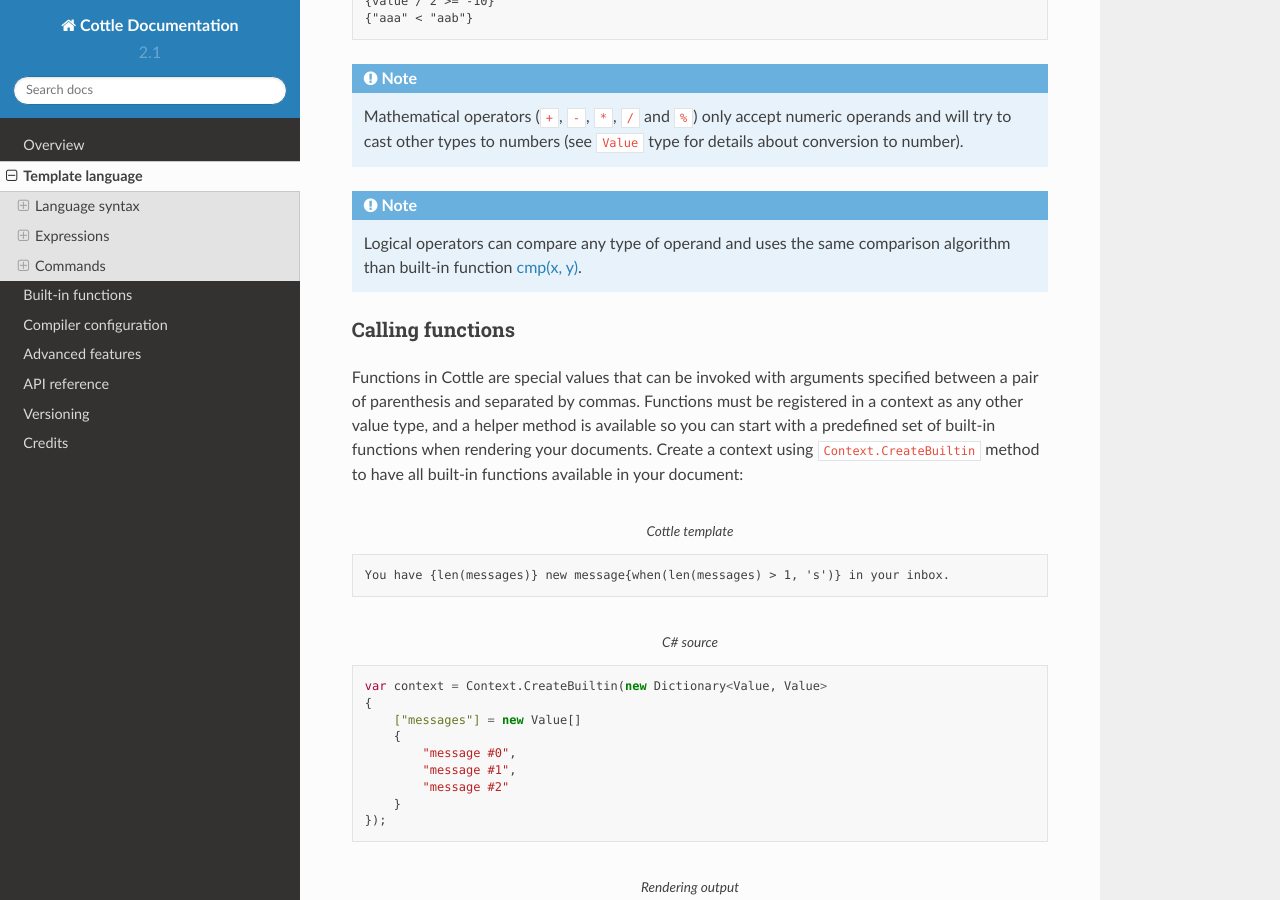
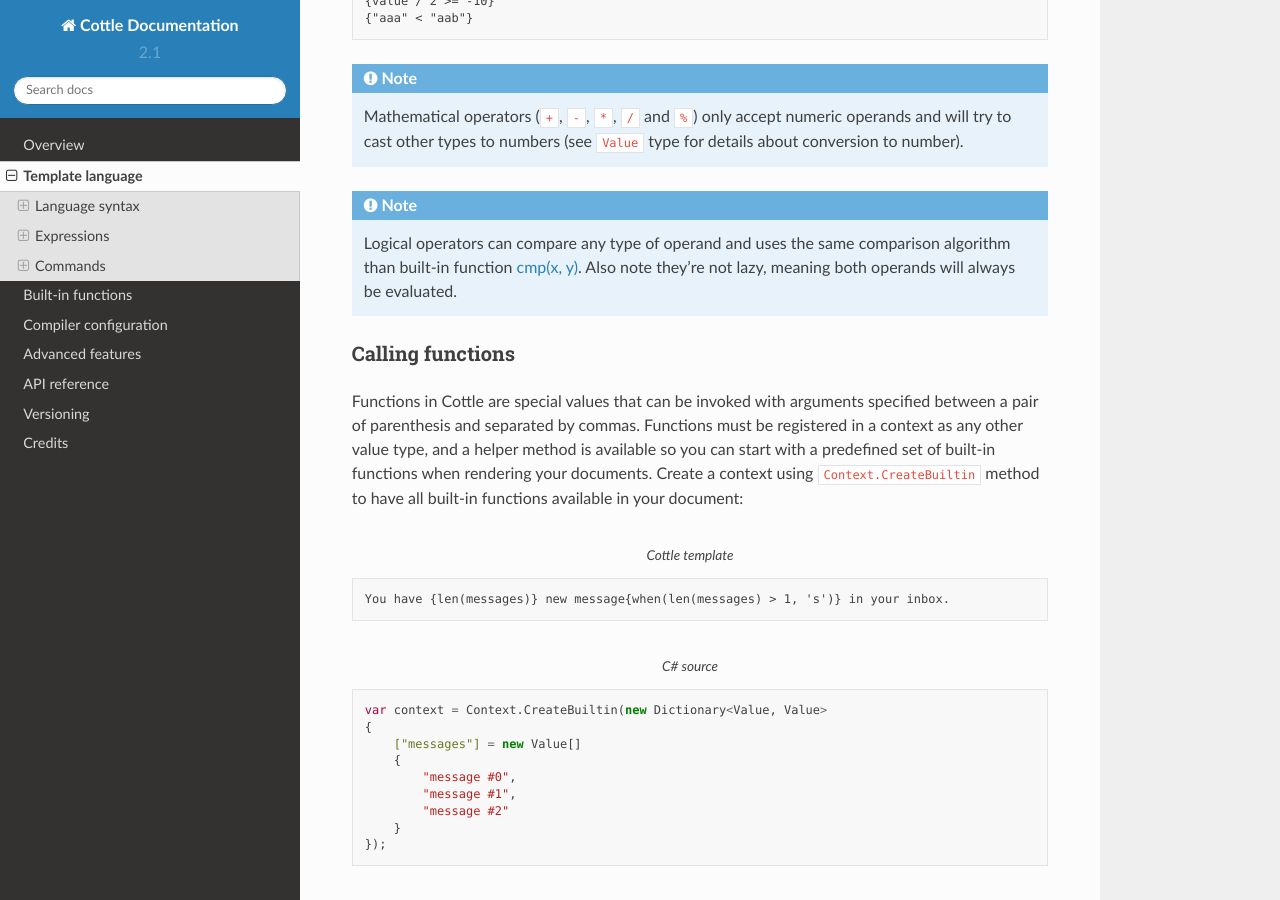
Before and after one commit to r3c/cottle, a Sphinx documentation site: the page built from doc/page/02-language.rst, in a window 1280 px wide and 900 px high, scrolled down 4846 px. Built offline with Sphinx 7.4.7 and the Read the Docs theme 2.0.0, drawn with Linux system fonts in a browser that asks for light colours; cross-references to code outside the pages are shown as plain code.

Commit message:
Add note in documentation about logical operators not being lazy.

```diff
--- a/doc/page/02-language.rst
+++ b/doc/page/02-language.rst
@@ -188,7 +188,7 @@
 
 .. note::
 
-    Logical operators can compare any type of operand and uses the same comparison algorithm than built-in function :ref:`builtin_cmp`.
+    Logical operators can compare any type of operand and uses the same comparison algorithm than built-in function :ref:`builtin_cmp`. Also note they're not lazy, meaning both operands will always be evaluated.
 
 
 Calling functions
```
